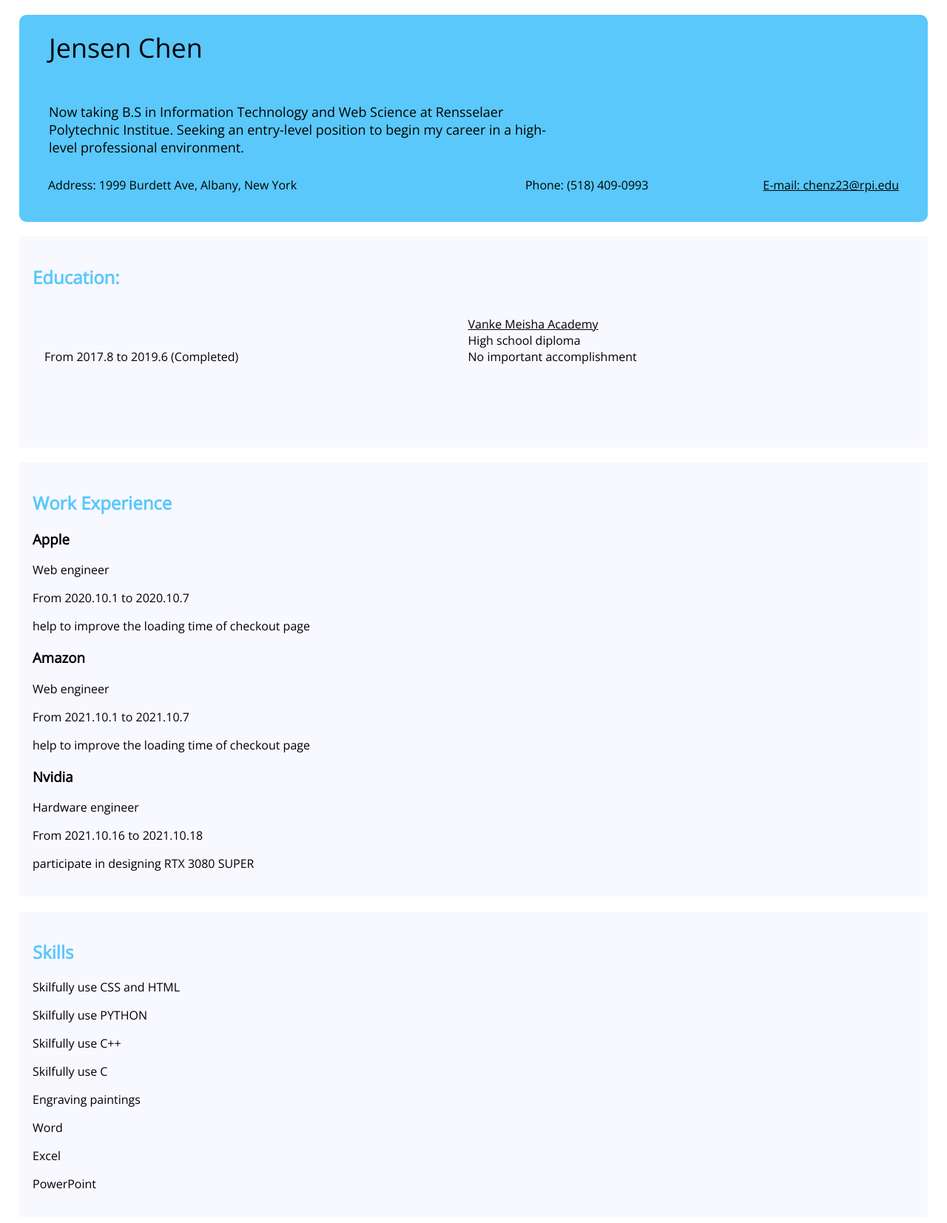
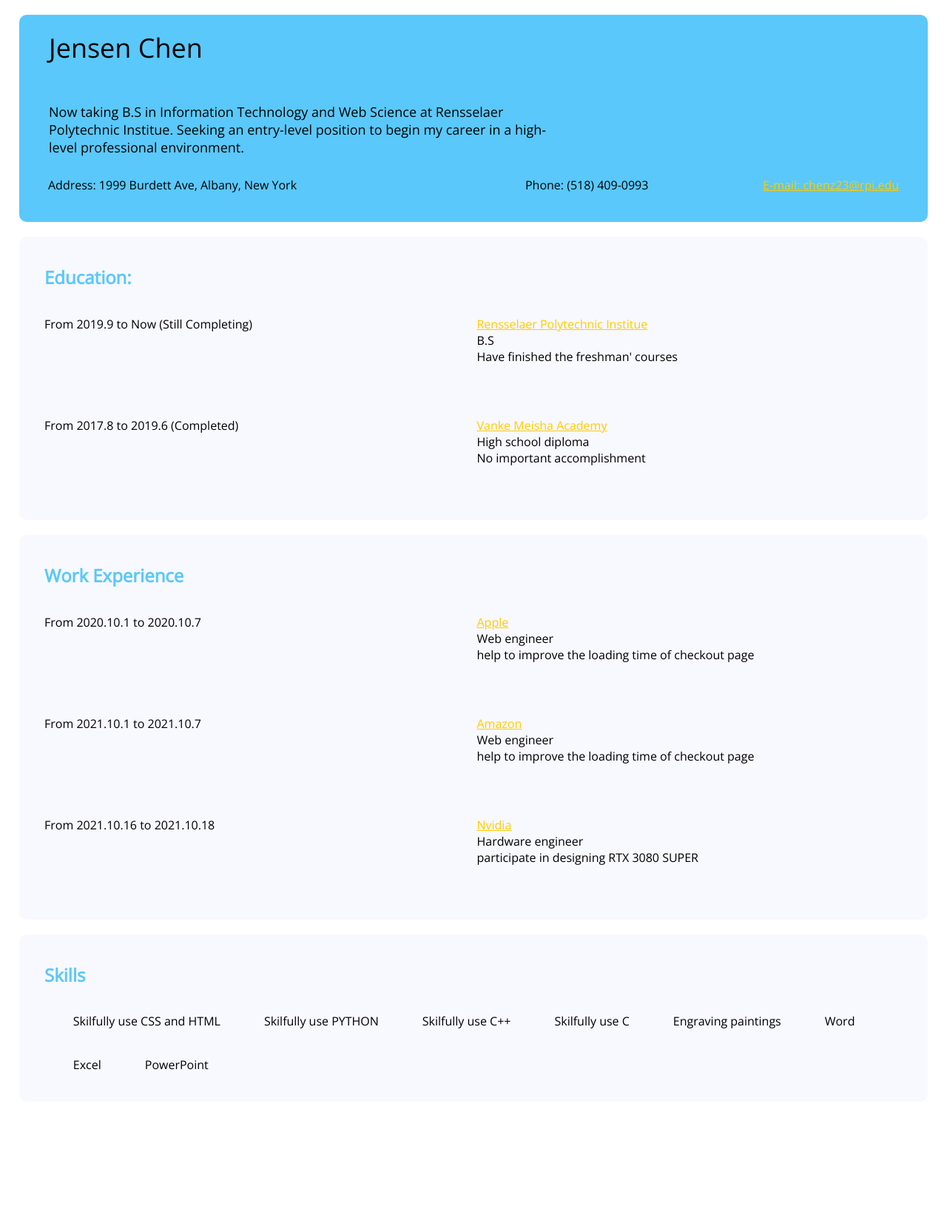
Before and after one commit to Jennifer-Zhan/Websys_Labs, a PHP site: page /part1_zhihanchen.html in a window 1280 px wide. Shown: the whole page at 74% size. After the commit the page ends 1446 px from the top, so only its background shows below. Run offline with PHP 8.4, Linux system fonts and the light colour scheme.

Commit message:
finish chenz23 css

```diff
--- a/lab3/part1/part1_zhihanchen/part1_zhihanchen.css
+++ b/lab3/part1/part1_zhihanchen/part1_zhihanchen.css
@@ -47,6 +47,7 @@ section {
     height: auto;
     background-color: ghostwhite;
     padding: 18px;
+    border-radius: 10px;
 }
 
 subinfos {
@@ -73,14 +74,15 @@ p.infos_3 {
 
 h2 {
     color: rgb(90,200,250);
+    margin-left: 16px;
 }
 
 a {
-    color: black;
+    color: rgb(255,204,0);
 }
 
 p.block_1_section {
-    width: 45%;
+    width: 46%;
     height: 100px;
     /*padding: 10px;*/
     display: inline-block;
@@ -88,12 +90,11 @@ p.block_1_section {
     /*float: right;*/
     /*margin-top: -16px;*/
     margin: 16px;
+    overflow: auto;
 }
 
 p.block_2_section {
-    width: 45%;
-    height: 100px;
-    /*padding: 10px;*/
     display: inline-block;
-    margin: 16px;
+    overflow: auto;
+    margin-left: 4.6%;
 }
--- a/lab3/part1/part1_zhihanchen/part1_zhihanchen.html
+++ b/lab3/part1/part1_zhihanchen/part1_zhihanchen.html
@@ -11,44 +11,34 @@
             <p class="object">Now taking B.S in Information Technology and Web Science at Rensselaer Polytechnic Institue. Seeking an entry-level position to begin my career in a high-level professional environment.</p>
                 <p class="infos_1">Address: 1999 Burdett Ave, Albany, New York</p>
                 <p class="infos_2">Phone: (518) 409-0993</p>
-                <p class="infos_3"><a href="chenz23@rpi.edu">E-mail: chenz23@rpi.edu</a></p>
+                <p class="infos_3"><a href="mailto: chenz23@rpi.edu">E-mail: chenz23@rpi.edu</a></p>
     </header>
     <section>
         <h2>Education:</h2>
-<!--            <p>From 2019.9 to Now (Still Completing)</p>-->
-<!--            <p><a href="https://www.rpi.edu/">Rensselaer Polytechnic Institue</a></p>-->
-<!--            <p>B.S</p>-->
-<!--            <p>Have finished the freshman' courses</p>-->
+            <p class="block_1_section">From 2019.9 to Now (Still Completing)</p>
+            <p class="block_1_section"><a href="https://www.rpi.edu/">Rensselaer Polytechnic Institue</a><br />B.S<br />Have finished the freshman' courses</p>
             <p class="block_1_section">From 2017.8 to 2019.6 (Completed)</p>
-            <p class="block_2_section"><a href="https://www.vankemeisha.com/">Vanke Meisha Academy</a><br />High school diploma<br />No important accomplishment</p>
-<!--            <p class="block_2_section">High school diploma</p>-->
-<!--            <p class="block_2_section">No important accomplishment</p>-->
+            <p class="block_1_section"><a href="https://www.vankemeisha.com/">Vanke Meisha Academy</a><br />High school diploma<br />No important accomplishment</p>
     </section>
     <section>
         <h2>Work Experience</h2>
-        <h3>Apple</h3>
-        <p>Web engineer</p>
-        <p>From 2020.10.1 to 2020.10.7</p>
-        <p>help to improve the loading time of checkout page</p>
-        <h3>Amazon</h3>
-        <p>Web engineer</p>
-        <p>From 2021.10.1 to 2021.10.7</p>
-        <p>help to improve the loading time of checkout page</p>
-        <h3>Nvidia</h3>
-        <p>Hardware engineer</p>
-        <p>From 2021.10.16 to 2021.10.18</p>
-        <p>participate in designing RTX 3080 SUPER</p>
+        <p class="block_1_section">From 2020.10.1 to 2020.10.7</p>
+        <p class="block_1_section"><a href="https://www.apple.com/">Apple</a><br />Web engineer<br />help to improve the loading time of checkout page</p>
+        <p class="block_1_section">From 2021.10.1 to 2021.10.7</p>
+        <p class="block_1_section"><a href="https://www.amazon.com/">Amazon</a><br />Web engineer<br />help to improve the loading time of checkout page</p>
+        <p class="block_1_section">From 2021.10.16 to 2021.10.18</p>
+        <p class="block_1_section"><a href="https://www.nvidia.com/en-us/">Nvidia</a><br />Hardware engineer<br />participate in designing RTX 3080 SUPER</p>
     </section>
     <section>
         <h2>Skills</h2>
-        <p>Skilfully use CSS and HTML</p>
-        <p>Skilfully use PYTHON</p>
-        <p>Skilfully use C++</p>
-        <p>Skilfully use C</p>
-        <p>Engraving paintings</p>
-        <p>Word</p>
-        <p>Excel</p>
-        <p>PowerPoint</p>
+        <p class="block_2_section">Skilfully use CSS and HTML</p>
+        <p class="block_2_section">Skilfully use PYTHON</p>
+        <p class="block_2_section">Skilfully use C++</p>
+        <p class="block_2_section">Skilfully use C</p>
+        <p class="block_2_section">Engraving paintings</p>
+        <p class="block_2_section">Word</p>
+        <p class="block_2_section">Excel</p>
+        <p class="block_2_section">PowerPoint</p>
     </section>
 </body>
 </html>
```
